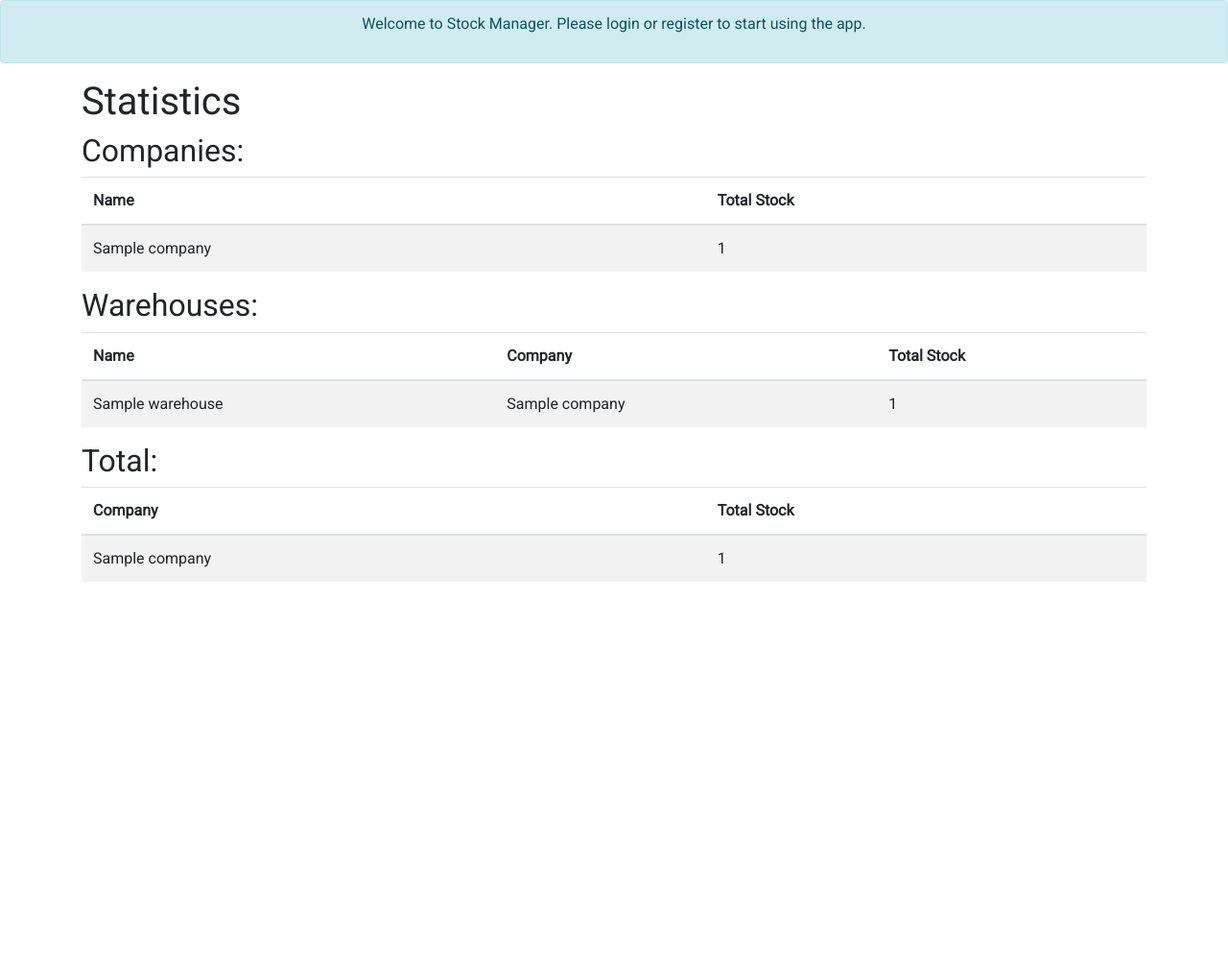
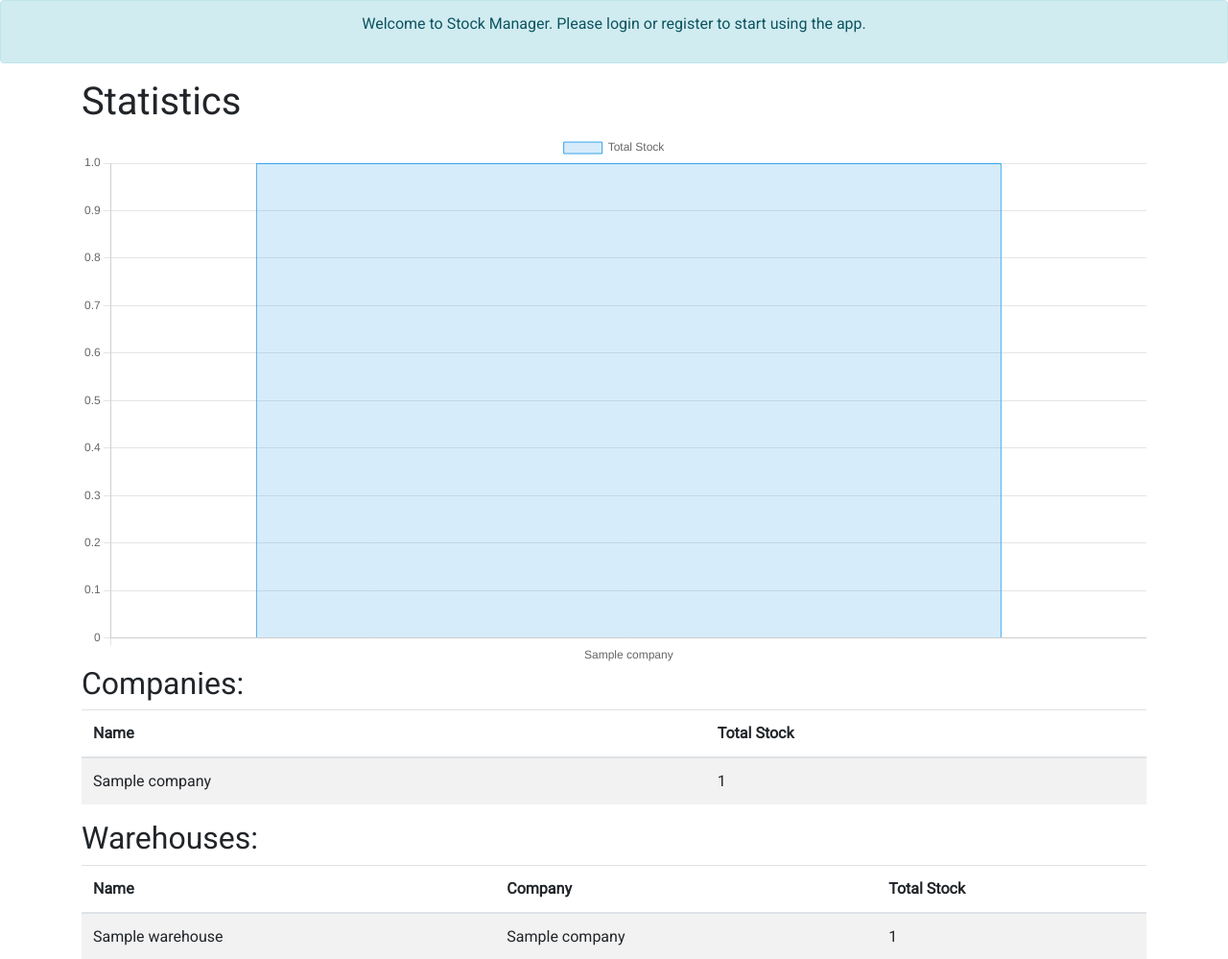
Before and after one commit to HamaBarhamou/stock_management_api, a Django app: template stock/templates/statistics.html in a window 1280 px wide. Shown: the top 999 px of the page at 96% size. Before the commit the page ends 606 px from the top, so only its background shows below. Run offline with Django 4.2, Linux system fonts and the light colour scheme; the template is opened without the code that fills it: most values are stand-ins (such as "Sample title", 1, 10 or a date in 2020); some libraries are stand-ins or nearby versions.

Commit message:
Correction de bug et supression du lien stattistique

```diff
--- a/stock/templates/statistics.html
+++ b/stock/templates/statistics.html
@@ -3,8 +3,9 @@
 {% block content %}
   <div class="container">
     <h1>Statistics</h1>
+    <canvas id="stock-chart"></canvas>
 
-    {% if companies %}
+    {% if company_totals %}
       <h2>Companies:</h2>
       <table class="table table-striped">
         <thead>
@@ -14,7 +15,7 @@
           </tr>
         </thead>
         <tbody>
-          {% for company in companies %}
+          {% for company in company_totals %}
             <tr>
               <td>{{ company.name }}</td>
               <td>{{ company.total_stock }}</td>
@@ -22,6 +23,7 @@
           {% endfor %}
         </tbody>
       </table>
+
     {% endif %}
 
     {% if warehouse_totals %}
@@ -37,7 +39,7 @@
         <tbody>
           {% for warehouse in warehouse_totals %}
             <tr>
-              <td>{{ warehouse.warehouse.name }}</td>
+              <td>{{ warehouse.name }}</td>
               <td>{{ warehouse.company.name }}</td>
               <td>{{ warehouse.total_stock }}</td>
             </tr>
@@ -46,24 +48,32 @@
       </table>
     {% endif %}
 
-    {% if company_total %}
-      <h2>Total:</h2>
-      <table class="table table-striped">
-        <thead>
-          <tr>
-            <th>Company</th>
-            <th>Total Stock</th>
-          </tr>
-        </thead>
-        <tbody>
-          {% for company in company_total %}
-            <tr>
-              <td>{{ company.name }}</td>
-              <td>{{ company.total_stock }}</td>
-            </tr>
-          {% endfor %}
-        </tbody>
-      </table>
-    {% endif %}
+    <script>
+      var ctx = document.getElementById('stock-chart').getContext('2d');
+      var data = {
+        labels: [{% for company in company_totals %}"{{ company.name }}",{% endfor %}],
+        datasets: [{
+          label: 'Total Stock',
+          data: [{% for company in company_totals %}{{ company.total_stock }},{% endfor %}],
+          backgroundColor: 'rgba(54, 162, 235, 0.2)',
+          borderColor: 'rgba(54, 162, 235, 1)',
+          borderWidth: 1
+        }]
+      };
+      var options = {
+        scales: {
+          yAxes: [{
+            ticks: {
+              beginAtZero: true
+            }
+          }]
+        }
+      };
+      var chart = new Chart(ctx, {
+        type: 'bar',
+        data: data,
+        options: options
+      });
+    </script>
   </div>
 {% endblock %}
--- a/stock_management_api/templates/base.html
+++ b/stock_management_api/templates/base.html
@@ -49,23 +49,23 @@
 <body>
 {% if user.is_authenticated %}
 <nav class="navbar navbar-expand-lg navbar-dark">
-  <a class="navbar-brand" href="{% url 'stock:home' %}">Stock Manager</a>
+  <a class="navbar-brand" href="{% url 'landingpage:landing' %}">Stock Manager</a>
   <button class="navbar-toggler" type="button" data-toggle="collapse" data-target="#navbarNav" aria-controls="navbarNav" aria-expanded="false" aria-label="Toggle navigation">
     <span class="navbar-toggler-icon"></span>
   </button>
   <div class="collapse navbar-collapse" id="navbarNav">
     <ul class="navbar-nav ml-auto">
-      <li class="nav-item">
+      {% comment %} <li class="nav-item">
         <a class="nav-link" href="{% url 'landingpage:landing' %}">Home</a>
-      </li>
-      <li class="nav-item active">
+      </li> {% endcomment %}
+      {% comment %} <li class="nav-item active">
         <a class="nav-link" href="{% url 'stock:dashboard' %}">Dashboard</a>
-      </li>
+      </li> {% endcomment %}
       <li class="nav-item">
         <a class="nav-link" href="{% url 'stock:stock_list' %}">Stocks</a>
       </li>
       <li class="nav-item">
-        <a class="nav-link" href="{% url 'stock:statistics' %}">Statistics</a>
+        <a class="nav-link" href="{% url 'stock:statistics' %}">Dashboard</a>
       </li>
 
       {% comment %} <li class="nav-item">
--- a/user/views.py
+++ b/user/views.py
@@ -50,6 +50,7 @@ def login_view(request):
             user = form.get_user()
             login(request, user)
             messages.success(request, 'Logged in successfully.')
+            return redirect('landingpage:landing')
             return redirect('stock:home')
     else:
         form = CustomAuthenticationForm()
```
Also changed, not shown: stock/views.py (+2 -5 lines), stock_management_api/settings.py (+4 -4 lines), media/Product/Screenshot_20230223_134033_ooF5v8H.png (added), media/Product/Screenshot_20230306_115332_NQ1t1yd.png (added).
